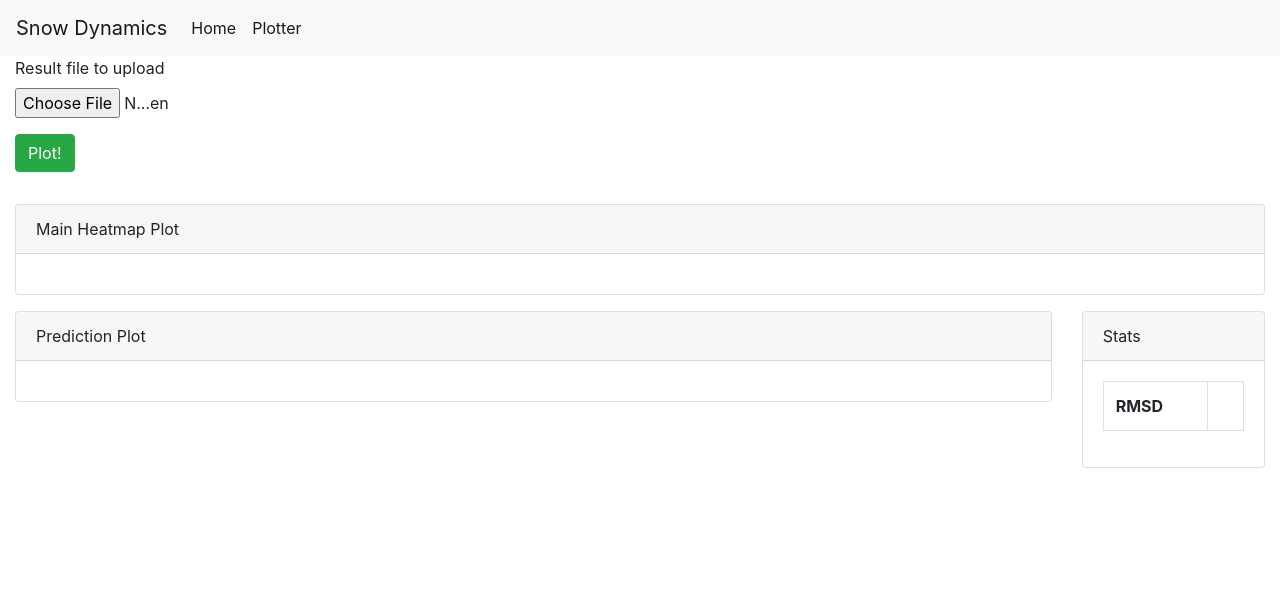
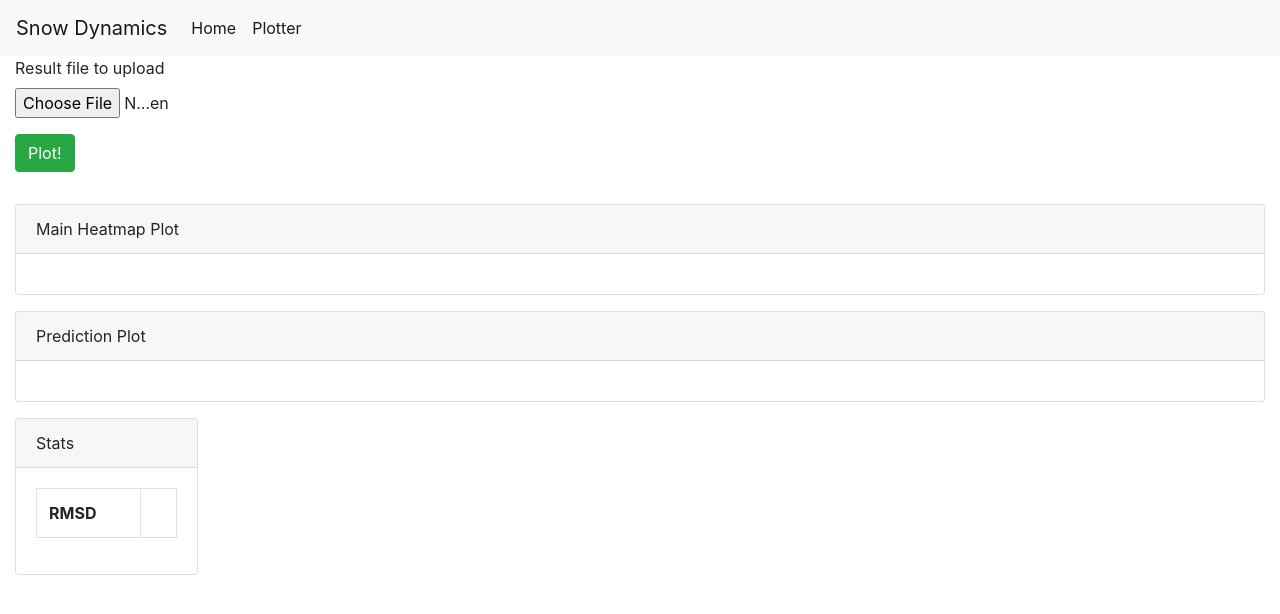
Before and after one commit to andersro93/School.ICT441.HydroPlotter, an Angular app: page /plotter in a window 1280 px wide. Shown: the top 614 px of the page. Built offline with nearby package versions, Linux system fonts and the light colour scheme.

Commit message:
Moved the stats to one line below, such that the two graphs are equally wide

```diff
--- a/src/app/plotter/plotter.component.html
+++ b/src/app/plotter/plotter.component.html
@@ -20,9 +20,11 @@
   </div>
 </div>
 <div class="row mt-3">
-  <div class="col-md-10">
+  <div class="col-md-12">
     <app-prediction-plot [PlotEvent]="this.PlotEvent"></app-prediction-plot>
   </div>
+</div>
+<div class="row mt-3">
   <div class="col-md-2">
     <app-stats [PlotEvent]="this.PlotEvent"></app-stats>
   </div>
```
Also changed, not shown: 1 other file (tests, documents, lock files or other folders).
